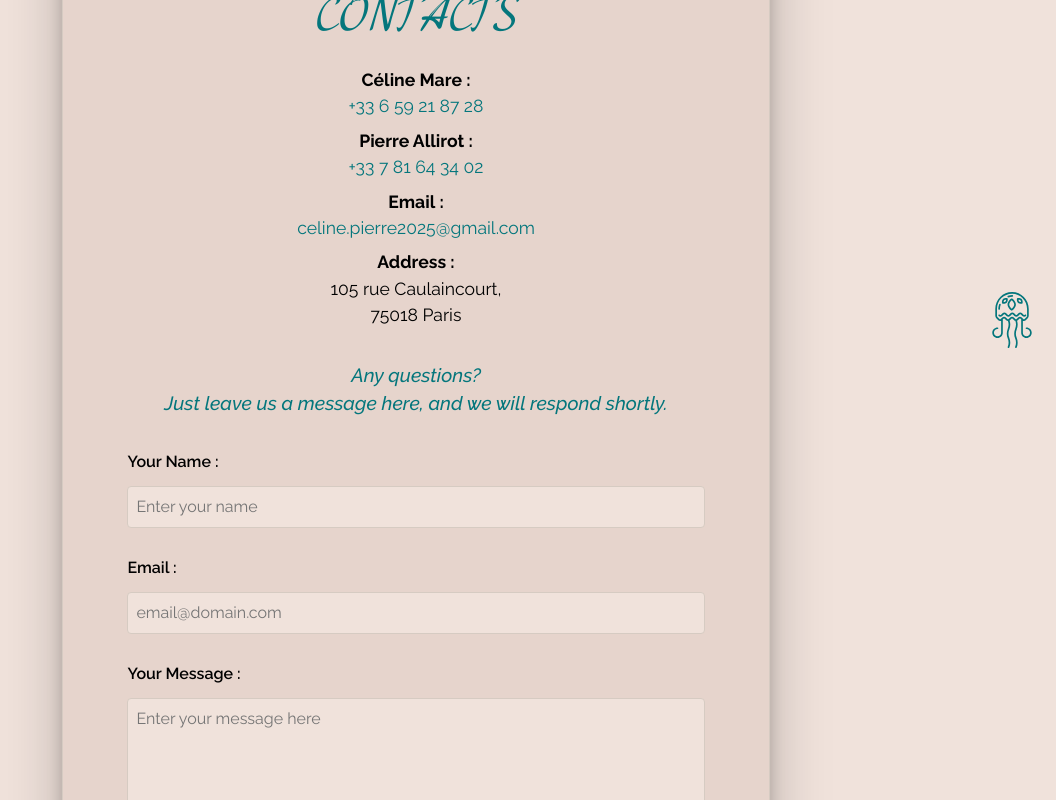
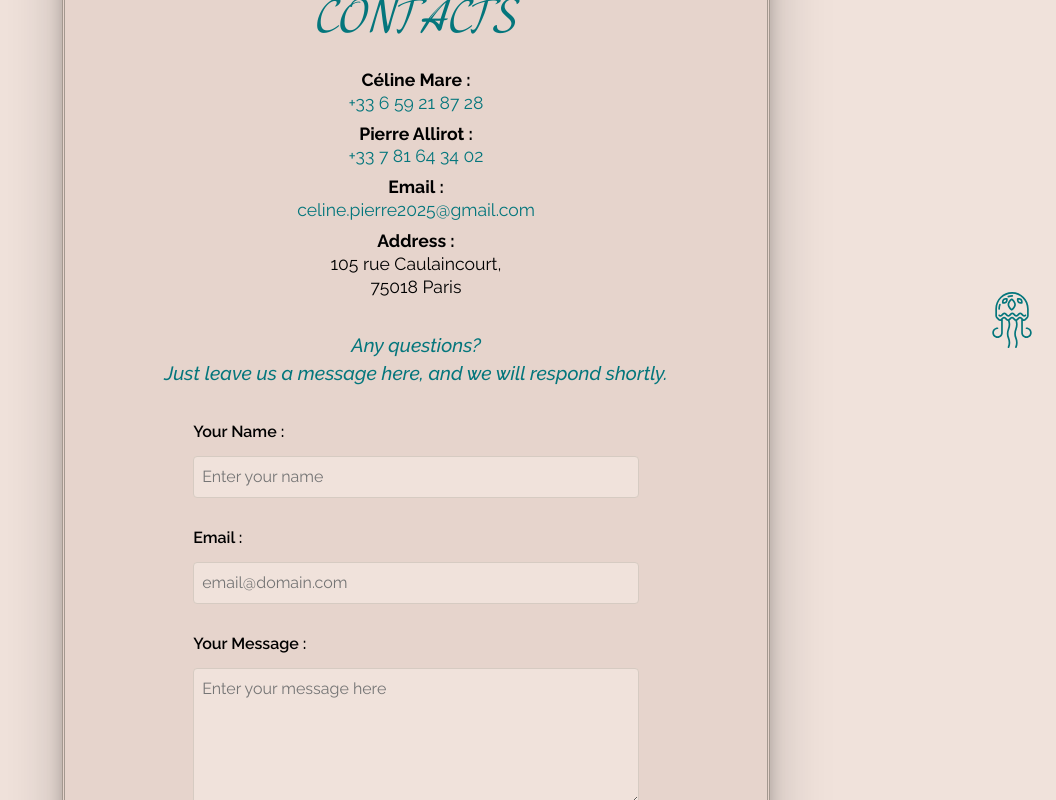
Before and after one commit to max481516/Celine-Pierre, a React (Vite) app: page /Contacts in a window 1280 px wide. Shown: the part 440-1240 px from the top of the page, without its empty margins (224-1280 px from the left). Built offline with nearby package versions, Linux system fonts and the light colour scheme; no server answers.

Commit message:
reduced line height, fixed font loading bug, added new borders for dresscode wrapper and framecontainer

```diff
--- a/index.html
+++ b/index.html
@@ -20,6 +20,13 @@
       type="font/woff2"
       crossorigin="anonymous"
     />
+    <link
+      rel="preload"
+      href="/fonts/adventure.woff"
+      as="font"
+      type="font/woff"
+      crossorigin="anonymous"
+    />
 
     <title>Céline & Pierre</title>
 
--- a/src/GlobalStyles.js
+++ b/src/GlobalStyles.js
@@ -31,7 +31,7 @@ const GlobalStyles = createGlobalStyle`
        url('/fonts/adventure.woff') format('woff');
   font-weight: normal;
   font-style: normal;
-  font-display: swap;
+  font-display: block;
 }
 
 //KEYFRAMES
@@ -175,6 +175,12 @@ body {
     font-family: "Raleway", sans-serif;
 }
 
+p {
+
+    line-height: 1.3;
+
+}
+
 
 
 `;
--- a/src/constants.js
+++ b/src/constants.js
@@ -27,9 +27,8 @@ const FONTS = {
 // Style Constants
 const STYLES = {
   dresscodeWrapper: `
- background: var(--color-light-sand);
-  border-radius: 2px;
-  border: 1px solid var(--color-dark-sand);
+  background: var(--color-light-sand);
+  border: 5px double var(--color-darker-sand);
   box-shadow: 0px 4px 6px rgba(0, 0, 0, 0.1);
   width: 90%;
   margin: 0.5rem auto 0;
@@ -40,7 +39,7 @@ const STYLES = {
   frameContainer: `
 @media ${QUERIES.laptopAndUp} {
     padding: 2rem;
-    border: 1px solid var(--color-dark-sand);
+    border: 3px double var(--color-darker-sand);
     box-shadow: 0 26px 58px 0 rgba(0, 0, 0, 0.22),
       0 5px 14px 0 rgba(0, 0, 0, 0.18);
     background-color: var(--color-light-sand);
@@ -50,7 +49,7 @@ const STYLES = {
 
   @media ${QUERIES.desktopAndUp} {
     padding: 4rem;
-    max-width: 80%;
+    max-width: 70%;
   }`,
 };
 
--- a/src/pages/Contacts.jsx
+++ b/src/pages/Contacts.jsx
@@ -205,9 +205,10 @@ const FormTitle = styled.h3`
 `;
 
 const Form = styled.form`
-  width: 100%;
+  width: 80%;
   display: flex;
   flex-direction: column;
+  margin: 0 auto;
   gap: 0.25rem;
   padding: 2rem 0;
 
```
